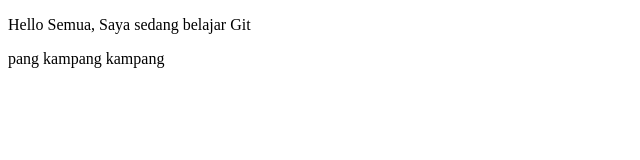
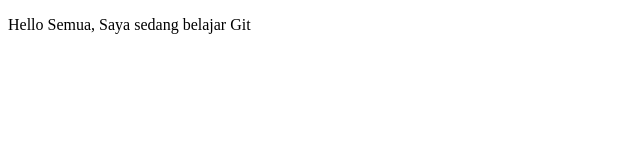
Before and after one commit to axeorb/belajar_git, a plain HTML site: page index.html in a window 1280 px wide. Shown: the whole page, without its empty margins (0-640 px from the left). Drawn offline with Linux system fonts and the light colour scheme.

Commit message:
Update index.html

```diff
--- a/index.html
+++ b/index.html
@@ -7,5 +7,4 @@
     <body>
         <p>Hello Semua, Saya sedang belajar Git</p>
     </body>
-    pang kampang kampang
 </html>
```
